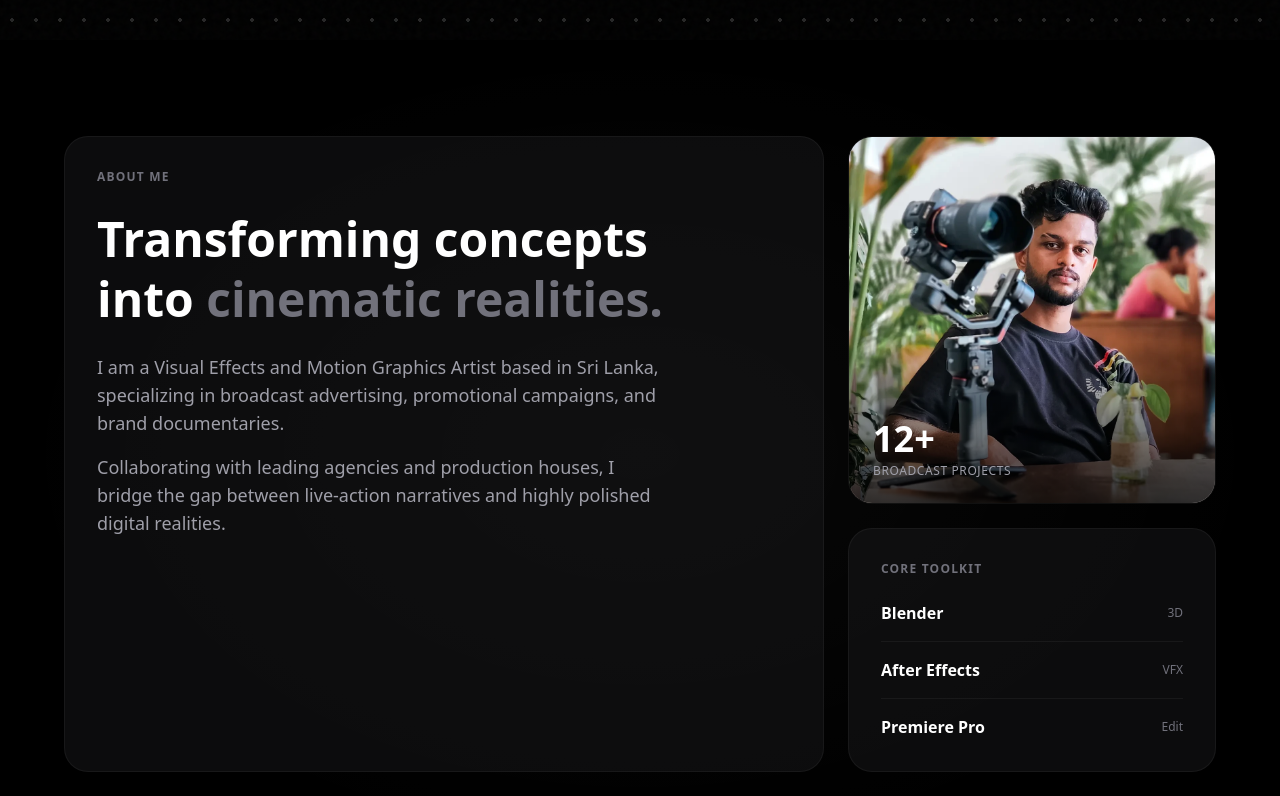
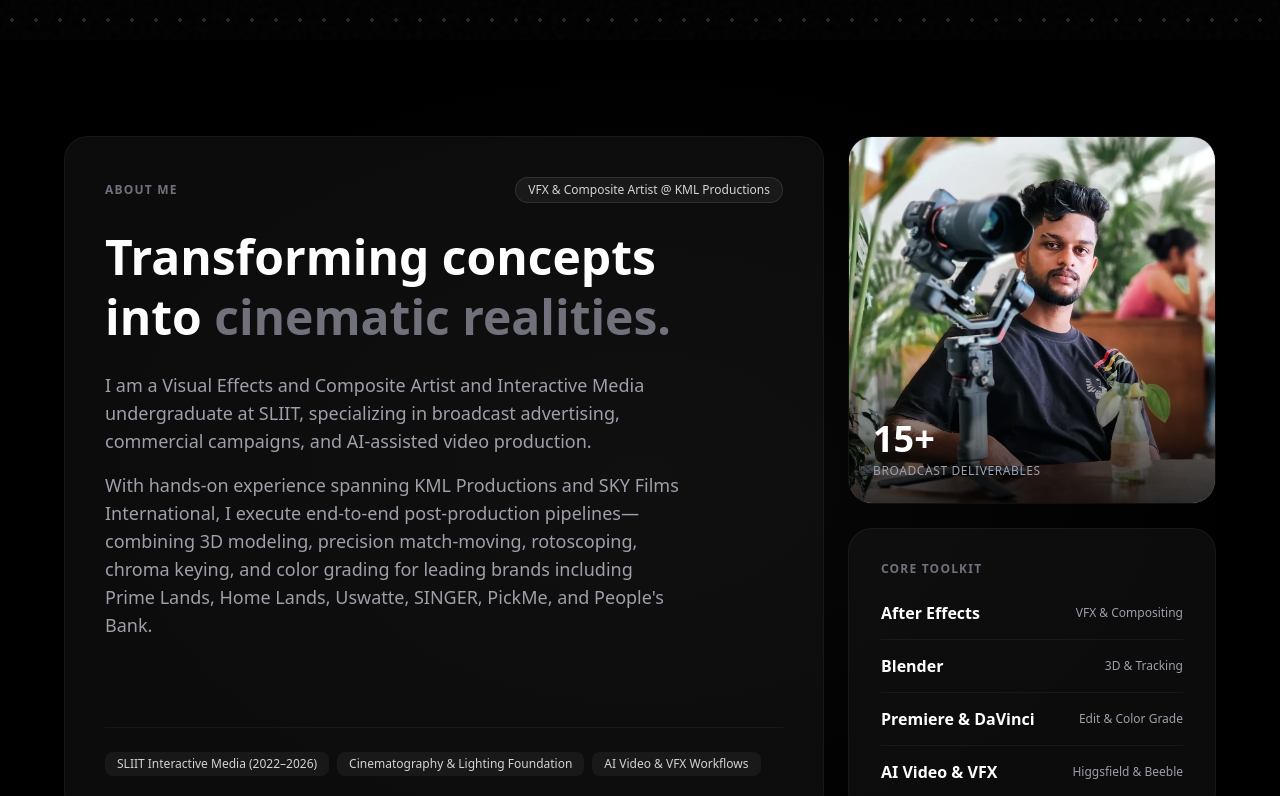
Before and after one commit to dulshan2000/portfolio, a Next.js app: page / in a window 1280 px wide. Shown: the part 760-1556 px from the top of the page. Built offline with nearby package versions, Linux system fonts and the light colour scheme.

Commit message:
feat: update CV PDF and sync website content with updated experience, toolkit, and contact details

```diff
--- a/src/app/layout.tsx
+++ b/src/app/layout.tsx
@@ -13,8 +13,8 @@ const spaceGrotesk = Space_Grotesk({
 });
 
 export const metadata: Metadata = {
-  title: "Dulshan Bandara | VFX & Motion Graphics Artist",
-  description: "Portfolio of Dulshan Bandara, a VFX Artist, Motion Graphics Designer, and Director based in Sri Lanka.",
+  title: "Dulshan Bandara | VFX & Composite Artist · Motion Designer",
+  description: "Portfolio of Dulshan Bandara, a VFX & Composite Artist, Video Editor, and Interactive Media specialist based in Sri Lanka.",
 };
 
 export default function RootLayout({
--- a/src/components/About.tsx
+++ b/src/components/About.tsx
@@ -48,31 +48,35 @@ export default function About() {
 
             <div className="space-y-6 text-gray-400 text-lg">
               <p>
-                I am a Visual Effects and Motion Graphics Artist based in Sri Lanka, specializing in broadcast advertising, promotional campaigns, and brand documentaries.
+                I am a Visual Effects & Composite Artist and Interactive Media undergraduate at SLIIT, based in Sri Lanka and specializing in broadcast advertising, 3D animation, and AI-assisted video content.
               </p>
               <p>
-                Collaborating with leading agencies and production houses like SKY Films International, Litmus, and Holmes Pollard & Stott, I bridge the gap between live-action narratives and highly polished digital realities.
+                Currently creating motion graphics and visual effects at <strong>KML Productions</strong> and formerly at <strong>SKY Films International</strong>, I execute end-to-end post-production pipelines for leading brands including Prime Lands, Home Lands, Uswatte, SINGER, PickMe, and People&apos;s Bank.
               </p>
               <p>
-                From complex 3D product modeling and dynamic physics simulations to seamless green screen integration and stylized motion graphics, I execute end-to-end post-production pipelines that elevate brand storytelling.
+                From 3D modeling and dynamic physics in Blender to precision match-moving, green screen chroma keying, color grading in DaVinci Resolve, and next-gen AI video workflows (Higgsfield, Beeble), I bring technical mastery and cinematic storytelling to every project.
               </p>
             </div>
 
             {/* Toolkit Grid */}
             <div className="mt-12">
               <h4 className="text-sm uppercase tracking-widest text-gray-500 mb-6">Core Toolkit</h4>
-              <div className="grid grid-cols-2 sm:grid-cols-3 gap-4">
+              <div className="grid grid-cols-2 sm:grid-cols-4 gap-4">
+                <div className="p-4 rounded-xl bg-white/5 border border-white/10 flex flex-col gap-2 hover:border-primary/50 transition-colors">
+                  <span className="font-semibold text-white">After Effects</span>
+                  <span className="text-xs text-gray-500">VFX & Motion Graphics</span>
+                </div>
                 <div className="p-4 rounded-xl bg-white/5 border border-white/10 flex flex-col gap-2 hover:border-primary/50 transition-colors">
                   <span className="font-semibold text-white">Blender</span>
                   <span className="text-xs text-gray-500">3D Modeling & Anim</span>
                 </div>
                 <div className="p-4 rounded-xl bg-white/5 border border-white/10 flex flex-col gap-2 hover:border-primary/50 transition-colors">
-                  <span className="font-semibold text-white">After Effects</span>
-                  <span className="text-xs text-gray-500">Compositing & VFX</span>
+                  <span className="font-semibold text-white">Premiere & DaVinci</span>
+                  <span className="text-xs text-gray-500">Editing & Color Grading</span>
                 </div>
                 <div className="p-4 rounded-xl bg-white/5 border border-white/10 flex flex-col gap-2 hover:border-primary/50 transition-colors">
-                  <span className="font-semibold text-white">Premiere Pro</span>
-                  <span className="text-xs text-gray-500">Editorial Finishing</span>
+                  <span className="font-semibold text-white">AI Video Tools</span>
+                  <span className="text-xs text-gray-500">Higgsfield & Beeble</span>
                 </div>
               </div>
             </div>
--- a/src/components/AboutContactBento.tsx
+++ b/src/components/AboutContactBento.tsx
@@ -19,20 +19,42 @@ export default function AboutContactBento() {
             whileInView={{ opacity: 1, y: 0 }}
             viewport={{ once: true }}
             transition={{ duration: 0.6 }}
-            className="md:col-span-2 row-span-2 rounded-3xl bg-zinc-900/50 border border-white/5 p-8 relative overflow-hidden group hover:border-white/20 transition-colors"
+            className="md:col-span-2 row-span-2 rounded-3xl bg-zinc-900/50 border border-white/5 p-8 md:p-10 relative overflow-hidden group hover:border-white/20 transition-colors flex flex-col justify-between"
           >
             <div className="absolute inset-0 bg-gradient-to-br from-white/5 to-transparent opacity-0 group-hover:opacity-100 transition-opacity duration-500" />
-            <h3 className="text-zinc-500 tracking-widest uppercase text-xs font-semibold mb-6">About Me</h3>
+            <div>
+              <div className="flex items-center justify-between gap-4 mb-6">
+                <h3 className="text-zinc-500 tracking-widest uppercase text-xs font-semibold">About Me</h3>
+                <span className="px-3 py-1 rounded-full bg-white/5 border border-white/10 text-xs text-zinc-300 font-medium">
+                  VFX & Composite Artist @ KML Productions
+                </span>
+              </div>
+
               <h2 className="text-3xl md:text-5xl font-display font-bold mb-6 text-balance text-white leading-tight">
                 Transforming concepts into <span className="text-zinc-500">cinematic realities.</span>
               </h2>
+
               <div className="space-y-4 text-zinc-400 text-base md:text-lg max-w-xl">
                 <p>
-                I am a Visual Effects and Motion Graphics Artist based in Sri Lanka, specializing in broadcast advertising, promotional campaigns, and brand documentaries.
+                  I am a Visual Effects and Composite Artist and Interactive Media undergraduate at SLIIT, specializing in broadcast advertising, commercial campaigns, and AI-assisted video production.
                 </p>
                 <p>
-                Collaborating with leading agencies and production houses, I bridge the gap between live-action narratives and highly polished digital realities.
+                  With hands-on experience spanning KML Productions and SKY Films International, I execute end-to-end post-production pipelines—combining 3D modeling, precision match-moving, rotoscoping, chroma keying, and color grading for leading brands including Prime Lands, Home Lands, Uswatte, SINGER, PickMe, and People&apos;s Bank.
                 </p>
+              </div>
+            </div>
+
+            {/* Quick Experience Pills */}
+            <div className="flex flex-wrap items-center gap-2 pt-6 mt-6 border-t border-white/5">
+              <span className="px-3 py-1 rounded-lg bg-white/5 text-xs text-zinc-300">
+                SLIIT Interactive Media (2022–2026)
+              </span>
+              <span className="px-3 py-1 rounded-lg bg-white/5 text-xs text-zinc-300">
+                Cinematography & Lighting Foundation
+              </span>
+              <span className="px-3 py-1 rounded-lg bg-white/5 text-xs text-zinc-300">
+                AI Video & VFX Workflows
+              </span>
             </div>
           </motion.div>
 
@@ -52,8 +74,8 @@ export default function AboutContactBento() {
             />
             <div className="absolute inset-0 bg-gradient-to-t from-black/80 via-transparent to-transparent" />
             <div className="absolute bottom-6 left-6 right-6">
-               <div className="text-4xl font-display font-bold text-white mb-1">12+</div>
-               <div className="text-xs text-zinc-400 uppercase tracking-wider">Broadcast Projects</div>
+               <div className="text-4xl font-display font-bold text-white mb-1">15+</div>
+               <div className="text-xs text-zinc-400 uppercase tracking-wider">Broadcast Deliverables</div>
             </div>
           </motion.div>
 
@@ -66,20 +88,25 @@ export default function AboutContactBento() {
             className="rounded-3xl bg-zinc-900/50 border border-white/5 p-8 flex flex-col justify-center group hover:border-white/20 transition-colors"
           >
             <h3 className="text-zinc-500 tracking-widest uppercase text-xs font-semibold mb-6">Core Toolkit</h3>
-            <div className="space-y-4">
+            <div className="space-y-3.5">
               <div className="flex items-center justify-between">
-                <span className="font-semibold text-white">Blender</span>
-                <span className="text-xs text-zinc-500">3D</span>
+                <span className="font-semibold text-white">After Effects</span>
+                <span className="text-xs text-zinc-400">VFX & Compositing</span>
               </div>
               <div className="h-px w-full bg-white/5" />
               <div className="flex items-center justify-between">
-                <span className="font-semibold text-white">After Effects</span>
-                <span className="text-xs text-zinc-500">VFX</span>
+                <span className="font-semibold text-white">Blender</span>
+                <span className="text-xs text-zinc-400">3D & Tracking</span>
               </div>
               <div className="h-px w-full bg-white/5" />
               <div className="flex items-center justify-between">
-                <span className="font-semibold text-white">Premiere Pro</span>
-                <span className="text-xs text-zinc-500">Edit</span>
+                <span className="font-semibold text-white">Premiere & DaVinci</span>
+                <span className="text-xs text-zinc-400">Edit & Color Grade</span>
+              </div>
+              <div className="h-px w-full bg-white/5" />
+              <div className="flex items-center justify-between">
+                <span className="font-semibold text-white">AI Video & VFX</span>
+                <span className="text-xs text-zinc-400">Higgsfield & Beeble</span>
               </div>
             </div>
           </motion.div>
--- a/src/components/ClientLogos.tsx
+++ b/src/components/ClientLogos.tsx
@@ -10,6 +10,9 @@ type Client = {
 };
 
 const clients: Client[] = [
+  { name: "KML Productions" },
+  { name: "Prime Lands" },
+  { name: "Home Lands" },
   { name: "SKY Films" },
   { name: "SINGER", image: "/logos/singer-3-logo-svg-vector.png" },
   { name: "PickMe", image: "/logos/PickMe-Logo_Two-tone_Transparent-300x129.png" },
--- a/src/components/Contact.tsx
+++ b/src/components/Contact.tsx
@@ -28,14 +28,14 @@ export default function Contact() {
 
           <div className="flex flex-col sm:flex-row items-center justify-center flex-wrap gap-6 mb-16">
             <a
-              href="tel:+940763349851"
+              href="tel:+94763349851"
               className="px-8 py-4 bg-primary text-black font-semibold rounded-full hover:bg-primary-hover transition-colors flex items-center gap-2 w-full sm:w-auto justify-center"
             >
               <Phone className="w-5 h-5" />
-              +94 076 334 9851
+              +94 76 33 49 851
             </a>
             <a
-              href="mailto:dulshanbandara@example.com" // Update with real email if available
+              href="mailto:dulshanhareendra@gmail.com"
               className="px-8 py-4 bg-white/5 border border-white/10 text-white font-semibold rounded-full hover:bg-white/10 transition-colors flex items-center gap-2 w-full sm:w-auto justify-center"
             >
               <Mail className="w-5 h-5" />
--- a/src/components/ContactBento.tsx
+++ b/src/components/ContactBento.tsx
@@ -30,18 +30,18 @@ export default function ContactBento() {
             </div>
             <div className="flex flex-col gap-4 w-full sm:w-auto shrink-0">
                <a
-                href="mailto:dulshanbandara@example.com"
+                href="mailto:dulshanhareendra@gmail.com"
                 className="px-8 py-4 bg-white text-black font-semibold rounded-full hover:bg-zinc-200 transition-colors flex items-center justify-center gap-2 shadow-[0_0_30px_-10px_rgba(255,255,255,0.3)]"
               >
                 <Mail className="w-5 h-5" />
                 Email Me
               </a>
               <a
-                href="tel:+940763349851"
+                href="tel:+94763349851"
                 className="px-8 py-4 bg-transparent border border-white/20 text-white font-semibold rounded-full hover:bg-white/5 transition-colors flex items-center justify-center gap-2"
               >
                 <Phone className="w-5 h-5" />
-                +94 076 334 9851
+                +94 76 33 49 851
               </a>
             </div>
           </motion.div>
--- a/src/components/Hero.tsx
+++ b/src/components/Hero.tsx
@@ -15,7 +15,7 @@ export default function Hero() {
           transition={{ duration: 0.8, delay: 0.2 }}
         >
           <h2 className="text-white font-medium tracking-[0.2em] uppercase text-sm mb-4">
-            VFX Artist · Motion Designer · Director
+            VFX & Composite Artist · Motion Designer · Video Editor
           </h2>
         </motion.div>
 
@@ -34,7 +34,7 @@ export default function Hero() {
           transition={{ duration: 0.8, delay: 0.6 }}
           className="text-zinc-400 max-w-2xl mx-auto text-lg md:text-2xl mb-12"
         >
-          Crafting cinematic visual effects and <Highlight className="text-white">dynamic motion graphics</Highlight> for the broadcast advertising industry.
+          Crafting broadcast-quality visual effects, 3D animations, and <Highlight className="text-white">AI-assisted video content</Highlight> for national commercial campaigns.
         </motion.p>
 
         <motion.div
```
Also changed, not shown: 1 other file (tests, documents, lock files or other folders). Lines whose indentation alone changed are shown as unchanged.
